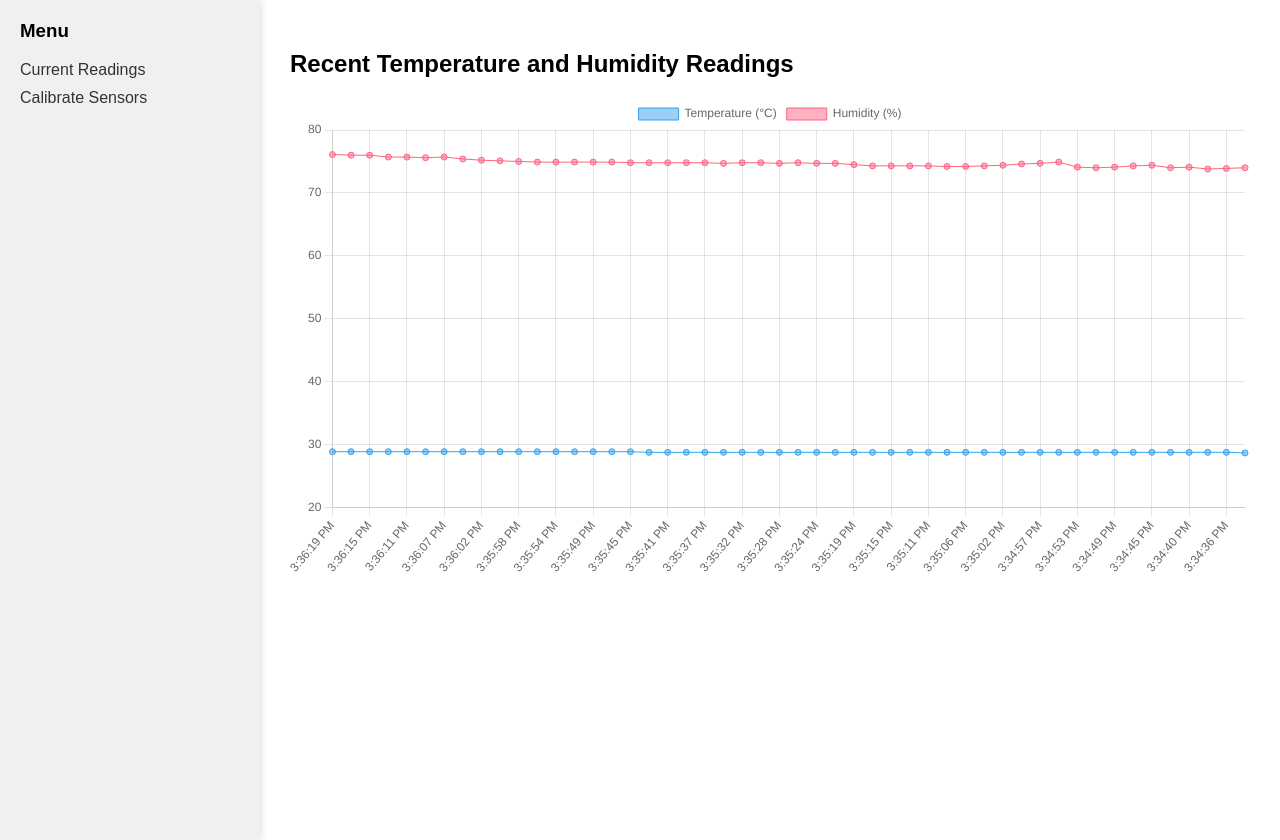
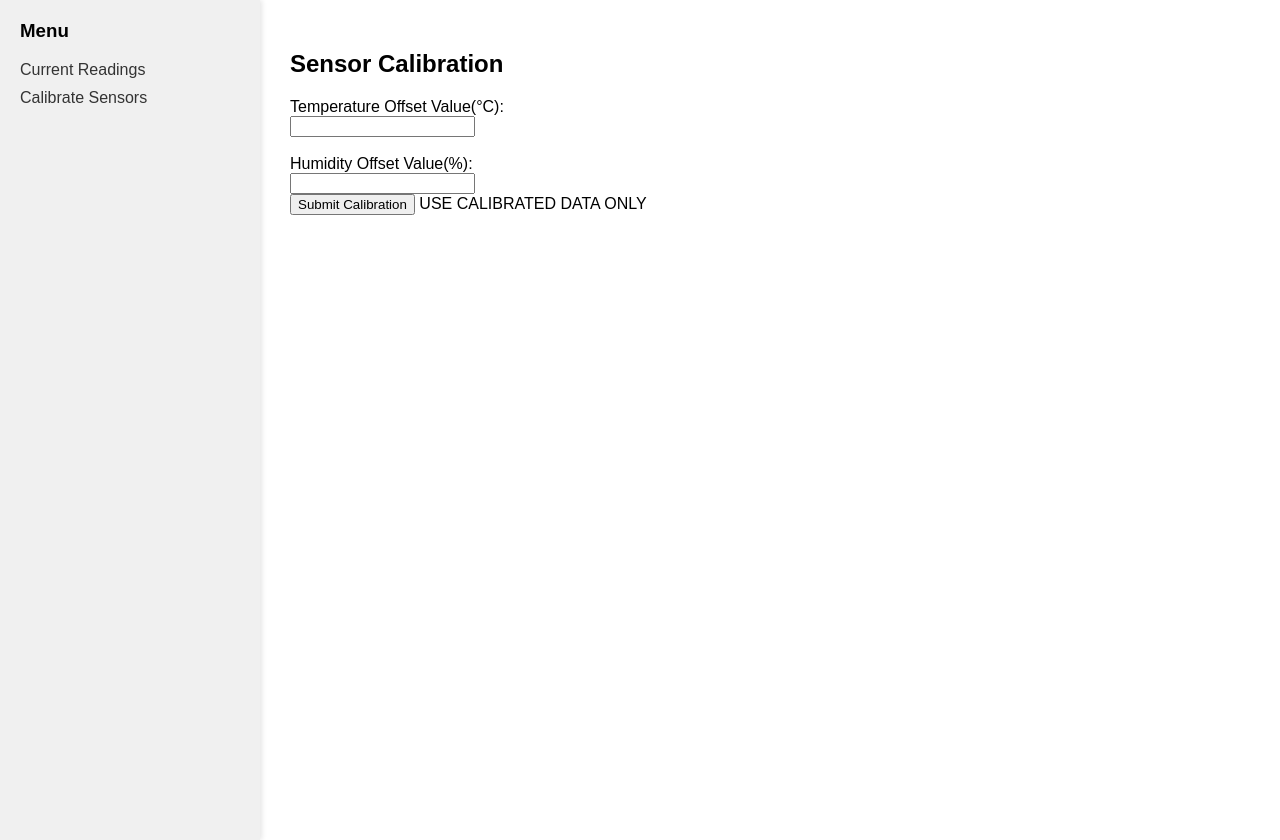
Before and after one commit to DALBrian/NodeMCU-32S-Iot-Web, a Flask app: page /calibrate in a window 1280 px wide. Run offline with Flask 3, Linux system fonts and the light colour scheme; data comes from the database, SQL or seed files in the repository; both versions use the stored data as it was after the commit.

Commit message:
1. Add sensor calibration webpage. 2. Add compile option to serial print for production purpose.

```diff
--- a/Flask_Server/app.py
+++ b/Flask_Server/app.py
@@ -19,6 +19,17 @@ def upload():
     insert_data(data['temperature'], data['humidity'])
     return jsonify({"status": "ok"})
 
+@app.route('/api/calibration', methods=['GET'])
+def get_calibration():
+    with sqlite3.connect("data.db") as conn:
+        cur = conn.cursor()
+        cur.execute("SELECT temp_offset, humidity_offset FROM calibration ORDER BY timestamp DESC LIMIT 1")
+        row = cur.fetchone()
+        if row:
+            return jsonify({"temp_offset": row[0], "humidity_offset": row[1]})
+        else:
+            return jsonify({"temp_offset": 0.0, "humidity_offset": 0.0})
+
 @app.route('/data')
 def get_data():
     with sqlite3.connect("data.db") as conn:
@@ -31,9 +42,26 @@ def get_data():
 def index():
     return render_template('index.html') # Display sensor data
 
-@app.route('/calibrate')
+@app.route('/calibrate', methods=['GET', 'POST'])
 def calibrate():
-    return render_template('calibrate.html') # Sensor re-calibration
+    if request.method == 'POST':
+        temp_offset = float(request.form['temp_offset'])
+        humidity_offset = float(request.form['humidity_offset'])
+
+        with sqlite3.connect("data.db") as conn:
+            cur = conn.cursor()
+            cur.execute("""CREATE TABLE IF NOT EXISTS calibration (
+                        id INTEGER PRIMARY KEY AUTOINCREMENT,
+                        timestamp TEXT,
+                        temp_offset REAL,
+                        humidity_offset REAL
+                    )""")
+            cur.execute("INSERT INTO calibration (timestamp, temp_offset, humidity_offset) VALUES (?, ?, ?)",
+                        (datetime.now().isoformat(), temp_offset, humidity_offset))
+            conn.commit()
+            return render_template("successful.html")
+    else:
+        return render_template('calibrate.html') # Sensor re-calibration
 
 def run_flask(Ip, Port):
     try:
--- a/Flask_Server/templates/calibrate.html
+++ b/Flask_Server/templates/calibrate.html
@@ -1,6 +1,14 @@
 {% extends "index.html" %}
 {% block content %}
   <h2>Sensor Calibration</h2>
-  <p>This page will be used for calibrating your sensors.</p>
-  <!-- You can later add form input, slider, or data reset button here -->
+  <form action="/calibrate" method="post">
+    <label for="temp_offset">Temperature Offset Value(°C): </label><br>
+    <input type="number" step="0.01" id="temp_offset" name="temp_offset" required><br><br>
+
+    <label for="humidity_offset">Humidity Offset Value(%): </label><br>
+    <input type="number" step="1" id="humidity_offset" name="humidity_offset" required<br><br>
+
+    <button type="submit">Submit Calibration</button>
+    <label>USE CALIBRATED DATA ONLY</label>
+  </form>
 {% endblock %}
--- a/Flask_Server/templates/index.html
+++ b/Flask_Server/templates/index.html
@@ -47,9 +47,11 @@
   </div>
 
   <div class="main-content">
-    <h2>Recent Temperature and Humidity Readings</h2>
-    <canvas id="myChart" width="800" height="400"></canvas>
-  <script src="/static/script.js"></script>
+    {% block content %}
+      <h2>Recent Temperature and Humidity Readings</h2>
+      <canvas id="myChart" width="800" height="400"></canvas>
+      <script src="/static/script.js"></script>
+    {% endblock %}
   </div>
 </body>
 </html>
--- /dev/null
+++ b/Flask_Server/templates/successful.html
@@ -0,0 +1,6 @@
+{% extends "index.html" %}
+{% block content %}
+    <h2>Calibration Successful</h2>
+    <p>Calibration values saved successfully!</p>
+    <button onclick="window.location.href='/calibrate'">Return to Calibration</button>
+{% endblock %}
--- a/platformio.ini
+++ b/platformio.ini
@@ -13,4 +13,4 @@ platform = espressif32
 board = nodemcu-32s
 framework = arduino
 monitor_speed = 115200
-lib_deps = adafruit/DHT sensor library@^1.4.6
+lib_deps = adafruit/DHT sensor library@^1.4.6, bblanchon/ArduinoJson@^6.21.2
```
Also changed, not shown: README.md, data.db (added), 1 other file.
